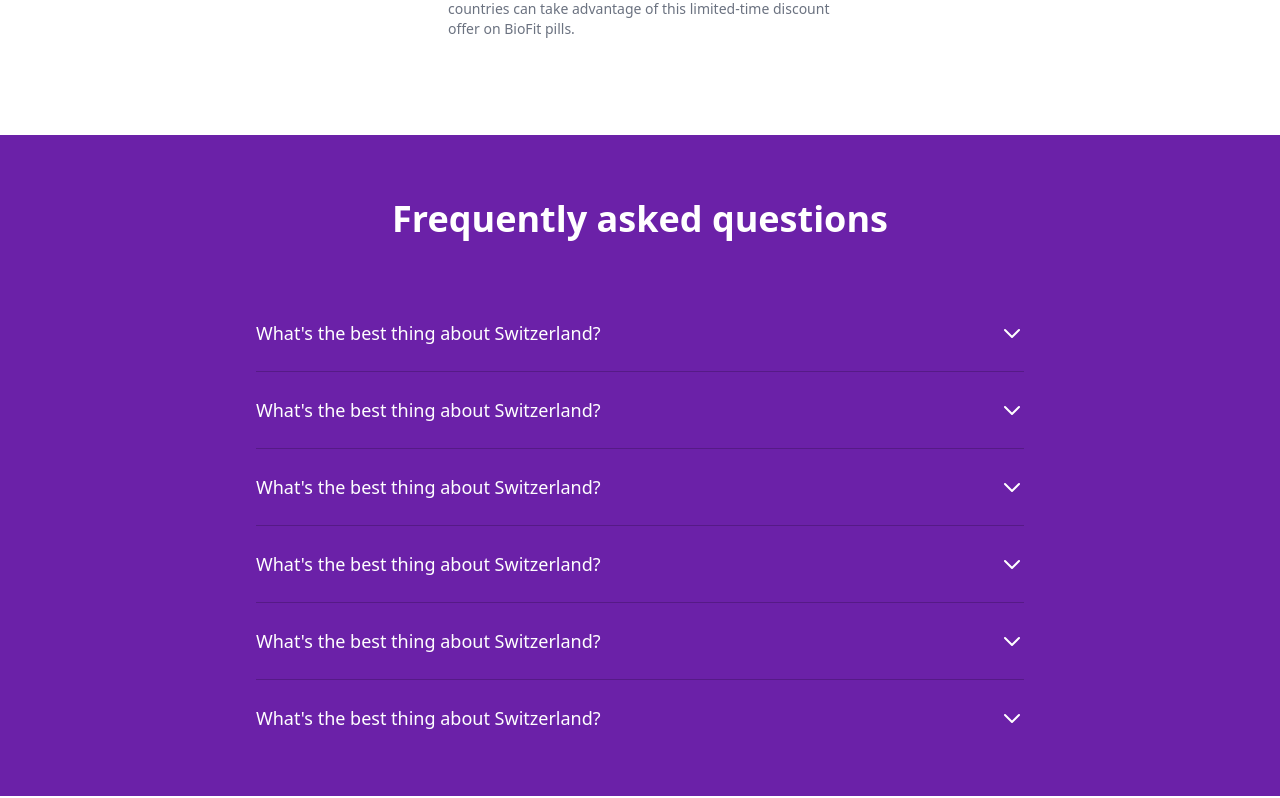
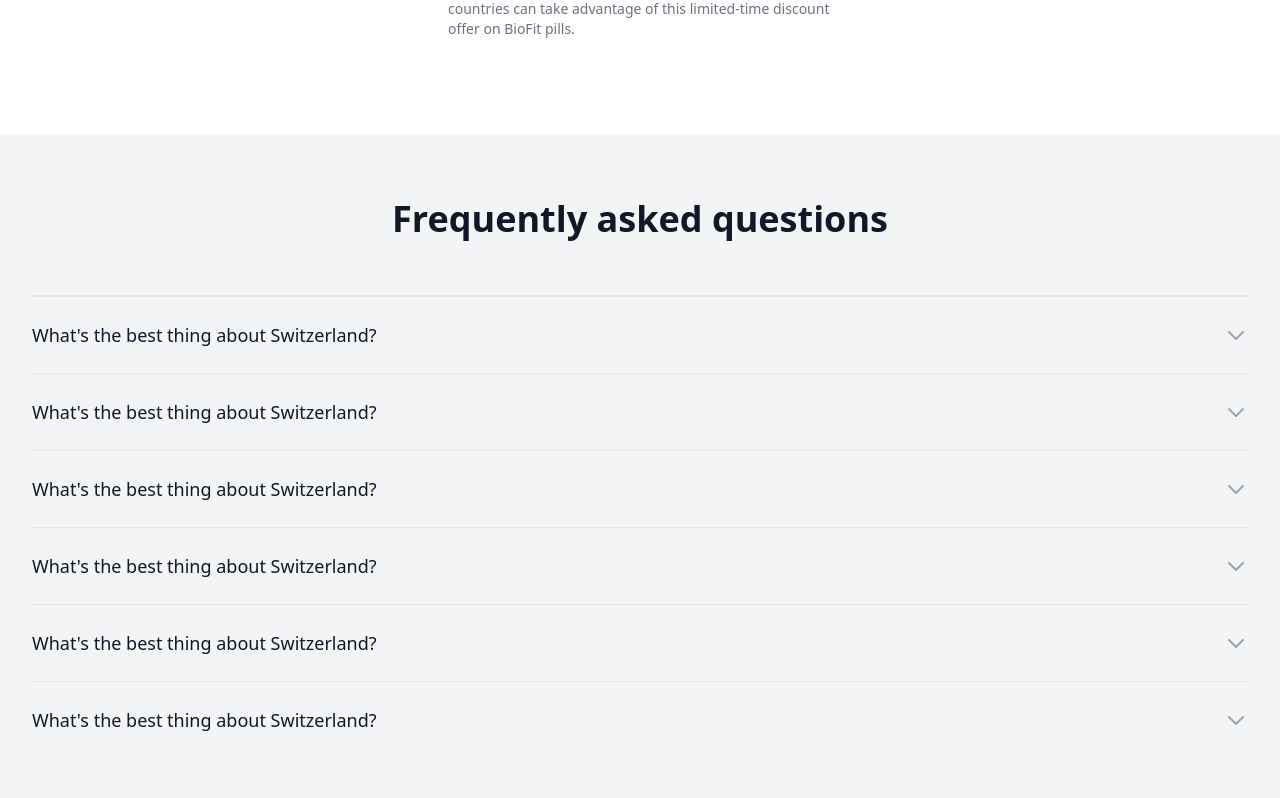
Before and after one commit to asharma30990/biofit, a Next.js app: page /biofit in a window 1280 px wide. Shown: the part 4609-5407 px from the top of the page. Built offline with nearby package versions, Linux system fonts and the light colour scheme.

Commit message:
fast pace

```diff
--- a/components/BiofitFAQ.jsx
+++ b/components/BiofitFAQ.jsx
@@ -1,3 +1,88 @@
+// /* This example requires Tailwind CSS v2.0+ */
+// import { Disclosure } from '@headlessui/react'
+// import { ChevronDownIcon } from '@heroicons/react/outline'
+
+// const faqs = [
+//   {
+//     question: "What's the best thing about Switzerland?",
+//     answer:
+//       "I don't know, but the flag is a big plus. Lorem ipsum dolor sit amet consectetur adipisicing elit. Quas cupiditate laboriosam fugiat.",
+//   },
+//   {
+//     question: "What's the best thing about Switzerland?",
+//     answer:
+//       "I don't know, but the flag is a big plus. Lorem ipsum dolor sit amet consectetur adipisicing elit. Quas cupiditate laboriosam fugiat.",
+//   },
+//   {
+//     question: "What's the best thing about Switzerland?",
+//     answer:
+//       "I don't know, but the flag is a big plus. Lorem ipsum dolor sit amet consectetur adipisicing elit. Quas cupiditate laboriosam fugiat.",
+//   },
+//   {
+//     question: "What's the best thing about Switzerland?",
+//     answer:
+//       "I don't know, but the flag is a big plus. Lorem ipsum dolor sit amet consectetur adipisicing elit. Quas cupiditate laboriosam fugiat.",
+//   },
+//   {
+//     question: "What's the best thing about Switzerland?",
+//     answer:
+//       "I don't know, but the flag is a big plus. Lorem ipsum dolor sit amet consectetur adipisicing elit. Quas cupiditate laboriosam fugiat.",
+//   },
+//   {
+//     question: "What's the best thing about Switzerland?",
+//     answer:
+//       "I don't know, but the flag is a big plus. Lorem ipsum dolor sit amet consectetur adipisicing elit. Quas cupiditate laboriosam fugiat.",
+//   },
+//   // More questions...
+// ]
+
+// function classNames(...classes) {
+//   return classes.filter(Boolean).join(' ')
+// }
+
+// export default function BiofitFAQ() {
+//   return (
+//     <div className="bg-purple-800">
+//       <div className="px-4 py-12 mx-auto max-w-7xl sm:py-16 sm:px-6 lg:px-8">
+//         <div className="max-w-3xl mx-auto divide-y-2 divide-none">
+//           <h2 className="pb-8 text-3xl font-extrabold text-center text-white sm:text-4xl">
+//             Frequently asked questions
+//           </h2>
+//           <dl className="mt-6 space-y-6 divide-y divide-black divide-opacity-20">
+//             {faqs.map((faq) => (
+//               <Disclosure as="div" key={faq.question} className="pt-6">
+//                 {({ open }) => (
+//                   <>
+//                     <dt className="text-lg">
+//                       <Disclosure.Button className="flex items-start justify-between w-full text-left text-white">
+//                         <span className="font-medium text-white">
+//                           {faq.question}
+//                         </span>
+//                         <span className="flex items-center ml-6 h-7">
+//                           <ChevronDownIcon
+//                             className={classNames(
+//                               open ? '-rotate-180' : 'rotate-0',
+//                               'h-6 w-6 transform'
+//                             )}
+//                             aria-hidden="true"
+//                           />
+//                         </span>
+//                       </Disclosure.Button>
+//                     </dt>
+//                     <Disclosure.Panel as="dd" className="pr-12 mt-2">
+//                       <p className="text-base text-white">{faq.answer}</p>
+//                     </Disclosure.Panel>
+//                   </>
+//                 )}
+//               </Disclosure>
+//             ))}
+//           </dl>
+//         </div>
+//       </div>
+//     </div>
+//   )
+// }
+
 /* This example requires Tailwind CSS v2.0+ */
 import { Disclosure } from '@headlessui/react'
 import { ChevronDownIcon } from '@heroicons/react/outline'
@@ -33,29 +118,28 @@ const faqs = [
     answer:
       "I don't know, but the flag is a big plus. Lorem ipsum dolor sit amet consectetur adipisicing elit. Quas cupiditate laboriosam fugiat.",
   },
-  // More questions...
 ]
 
 function classNames(...classes) {
   return classes.filter(Boolean).join(' ')
 }
 
-export default function BiofitFAQ() {
+export default function Example() {
   return (
-    <div className="bg-purple-800">
+    <div className="bg-gray-100">
       <div className="px-4 py-12 mx-auto max-w-7xl sm:py-16 sm:px-6 lg:px-8">
-        <div className="max-w-3xl mx-auto divide-y-2 divide-none">
-          <h2 className="pb-8 text-3xl font-extrabold text-center text-white sm:text-4xl">
+        <div className="mx-auto divide-y-2 divide-gray-200 max-w-7xl">
+          <h2 className="pb-8 text-3xl font-extrabold text-center text-gray-900 sm:text-4xl">
             Frequently asked questions
           </h2>
-          <dl className="mt-6 space-y-6 divide-y divide-black divide-opacity-20">
+          <dl className="mt-6 space-y-6 divide-y divide-gray-200">
             {faqs.map((faq) => (
               <Disclosure as="div" key={faq.question} className="pt-6">
                 {({ open }) => (
                   <>
                     <dt className="text-lg">
-                      <Disclosure.Button className="flex items-start justify-between w-full text-left text-white">
-                        <span className="font-medium text-white">
+                      <Disclosure.Button className="flex items-start justify-between w-full text-left text-gray-400">
+                        <span className="font-medium text-gray-900">
                           {faq.question}
                         </span>
                         <span className="flex items-center ml-6 h-7">
@@ -70,7 +154,7 @@ export default function BiofitFAQ() {
                       </Disclosure.Button>
                     </dt>
                     <Disclosure.Panel as="dd" className="pr-12 mt-2">
-                      <p className="text-base text-white">{faq.answer}</p>
+                      <p className="text-base text-gray-500">{faq.answer}</p>
                     </Disclosure.Panel>
                   </>
                 )}
```
